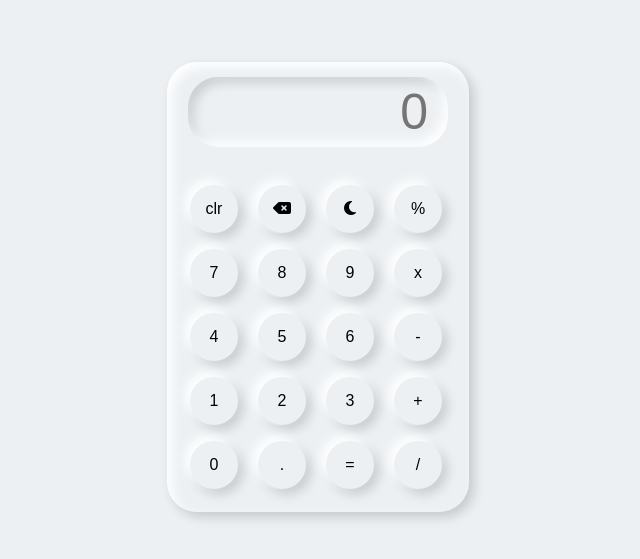
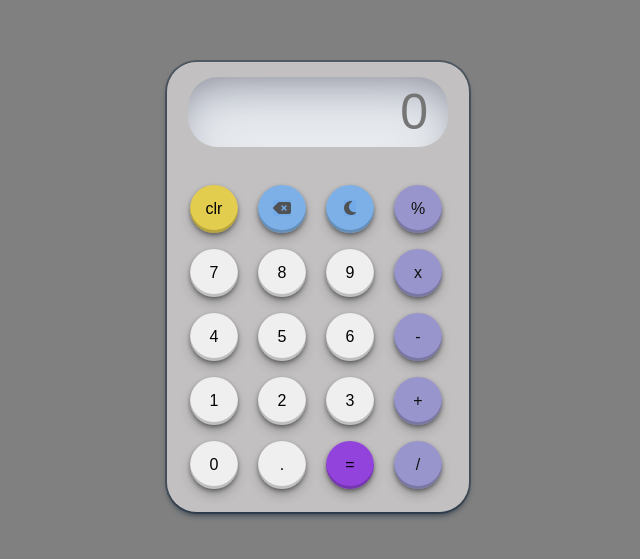
Before and after one commit to Sahara24/JS-Mini-Project---JavaScript-Mini-Project---8uz2z7r248bf, a plain HTML site: page calculator/index.html in a window 1280 px wide. Shown: the part 113-672 px from the top of the page, without its empty margins (322-962 px from the left). Drawn offline with Linux system fonts and the light colour scheme.

Commit message:
css changes

```diff
--- a/calculator/darkTheme.css
+++ b/calculator/darkTheme.css
@@ -13,7 +13,7 @@
   align-items: center;
 }
 .calculator {
-  background-color: #2e2d2d;
+  background-color: #232323;
   padding: 15px;
   border-radius: 30px;
   box-shadow: rgba(0, 0, 0, 0.4) 0px 2px 4px,
@@ -26,8 +26,10 @@ input {
   height: 70px;
   width: 260px;
   background-color: #3a3a44bd;
-  box-shadow: inset 5px 5px 12px #3e3e3f53,
-    inset -5px -5px 12px rgba(60, 60, 63, 0.448);
+  /* box-shadow: inset 5px 5px 12px #3e3e3f53,
+    inset -5px -5px 12px rgba(60, 60, 63, 0.448); */
+  box-shadow: rgba(50, 50, 93, 0.25) 0px 30px 60px -12px inset,
+    rgba(0, 0, 0, 0.3) 0px 18px 36px -18px inset;
   border: none;
   border-radius: 30px;
   color: rgba(226, 217, 217, 0.937);
@@ -56,3 +58,22 @@ button:hover {
                       5px 5px 12px rgba(255, 255, 255, 0.16); */
 /* box-shadow: -5px -5px 12px #121212,
                  5px 5px 12px rgba(255, 255, 255, 0.047); */
+.operations-btn {
+  background-color: #9d8fe192;
+  color: #c8c0eb;
+}
+.clear-btn {
+  background-color: rgba(252, 218, 21, 0.634);
+  font-weight: 520;
+}
+.del-btn,
+.theme-btn {
+  background-color: #b0ceeee4;
+}
+.fa-solid {
+  background-color: #9eb8d3d2;
+  color: #505153;
+}
+.equal-btn {
+  background-color: rgba(137, 43, 226, 0.805);
+}
--- a/calculator/index.html
+++ b/calculator/index.html
@@ -19,26 +19,27 @@
     </div> -->
     <div class="calculator">
       <input type="input" id="input" placeholder="0" disabled />
-      <button id="clr" onclick="clrscr()">clr</button>
-      <button id="modulo" onclick="del()"><i class="fa-solid fa-delete-left"></i></button>
-      <button id="openBrace" onclick="togglefn()"><i class="fa-solid fa-moon" id="changeTheme"></i></button>
-      <button id="closeBrace" onclick="display('%')">%</button>
+      <button id="clr" onclick="clrscr()" class="clear-btn">clr</button>
+      <button id="modulo" onclick="del()" class="del-btn"><i class="fa-solid fa-delete-left"></i></button>
+      <button id="openBrace" onclick="togglefn()" class="theme-btn"><i class="fa-solid fa-moon"
+          id="changeTheme"></i></button>
+      <button id="closeBrace" onclick="display('%')" class="operations-btn">%</button>
       <button id="block7" onclick="display(7)">7</button>
       <button id="block8" onclick="display(8)">8</button>
       <button id="block9" onclick="display(9)">9</button>
-      <button id="multiply" onclick="display('*')">x</button>
+      <button id="multiply" onclick="display('*')" class="operations-btn">x</button>
       <button id="block4" onclick="display(4)">4</button>
       <button id="block5" onclick="display(5)">5</button>
       <button id="block6" onclick="display(6)">6</button>
-      <button id="minus" onclick="display('-')">-</button>
+      <button id="minus" onclick="display('-')" class="operations-btn">-</button>
       <button id="block1" onclick="display(1)">1</button>
       <button id="block2" onclick="display(2)">2</button>
       <button id="block3" onclick="display(3)">3</button>
-      <button id="plus" onclick="display('+')">+</button>
+      <button id="plus" onclick="display('+')" class="operations-btn">+</button>
       <button id="block0" onclick="display(0)">0</button>
       <button id="dot" onclick="display('.')">.</button>
-      <button id="ans" onclick="calculate()">=</button>
-      <button id="divide" onclick="display('/')">/</button>
+      <button id="ans" onclick="calculate()" class="equal-btn">=</button>
+      <button id="divide" onclick="display('/')" class="operations-btn">/</button>
     </div>
   </main>
   <script src="./calci.js"></script>
--- a/calculator/style.css
+++ b/calculator/style.css
@@ -1,54 +1,79 @@
-*{
+* {
   margin: 0;
   padding: 0;
   box-sizing: border-box;
-    background-color: #ecf0f3;
   font-family: sans-serif;
-    outline: none;
 }
-.container{
+.container {
+  background-color: gray;
   height: 100vh;
   display: flex;
   justify-content: center;
   align-items: center;
 }
-.calculator{
-    background-color: #ecf0f3;
+.calculator {
+  background-color: #dbd8d8bb;
   padding: 15px;
   border-radius: 30px;
-    box-shadow: inset 5px 5px 12px #ffffff,
-                      5px 5px 12px rgba(0,0,0,.16);
+  box-shadow: rgba(10, 30, 53, 0.4) 0px 0px 0px 2px,
+    rgba(6, 24, 44, 0.65) 0px 4px 6px -1px,
+    rgba(255, 255, 255, 0.08) 0px 1px 0px inset;
   display: grid;
-    grid-template-columns: repeat(4,68px);
+  grid-template-columns: repeat(4, 68px);
 }
-input{
+input {
   grid-column: span 4;
   height: 70px;
   width: 260px;
   background-color: #ecf0f3;
-    box-shadow: inset -5px -5px 12px #ffffff,
-                inset 5px 5px 12px rgba(0,0,0,.16);
+  box-shadow: rgba(50, 50, 93, 0.25) 0px 30px 60px -12px inset,
+    rgba(0, 0, 0, 0.3) 0px 18px 36px -18px inset;
   border: none;
   border-radius: 30px;
-    color: rgb(70,70,70);
+  color: rgb(70, 70, 70);
   font-size: 50px;
   text-align: end;
   margin: auto;
   margin-bottom: 30px;
   padding: 20px;
-
 }
-button{
+button {
   height: 48px;
   width: 48px;
   border: none;
-    box-shadow: -5px -5px 12px #ffffff,
-                 5px 5px 12px rgba(0,0,0,.16);
+  box-shadow: rgba(0, 0, 0, 0.4) 0px 2px 4px,
+    rgba(0, 0, 0, 0.3) 0px 7px 13px -3px, rgba(0, 0, 0, 0.2) 0px -3px 0px inset;
   border-radius: 50%;
   margin: 8px;
   font-size: 16px;
 }
-button:hover{
-    background-color: rgba(169, 169, 169, 0.379);
+button:hover {
+  background-color: rgba(94, 158, 178, 0.574);
   color: rgb(9, 8, 15);
 }
+
+.operations-btn {
+  background-color: #807dd1a2;
+  color: #111111;
+}
+.operations-btn:hover {
+  background-color: rgba(100, 237, 237, 0.673);
+}
+.clear-btn {
+  background-color: rgba(248, 213, 15, 0.634);
+  font-weight: 520;
+}
+.clear-btn:hover {
+  background-color: rgba(230, 62, 62, 0.881);
+}
+.del-btn,
+.theme-btn {
+  background-color: #76afebe4;
+}
+.fa-solid {
+  background-color: #71abe9d2;
+  color: #505153;
+}
+.equal-btn {
+  background-color: rgba(137, 43, 226, 0.836);
+}
```
Lines whose indentation alone changed are shown as unchanged.
